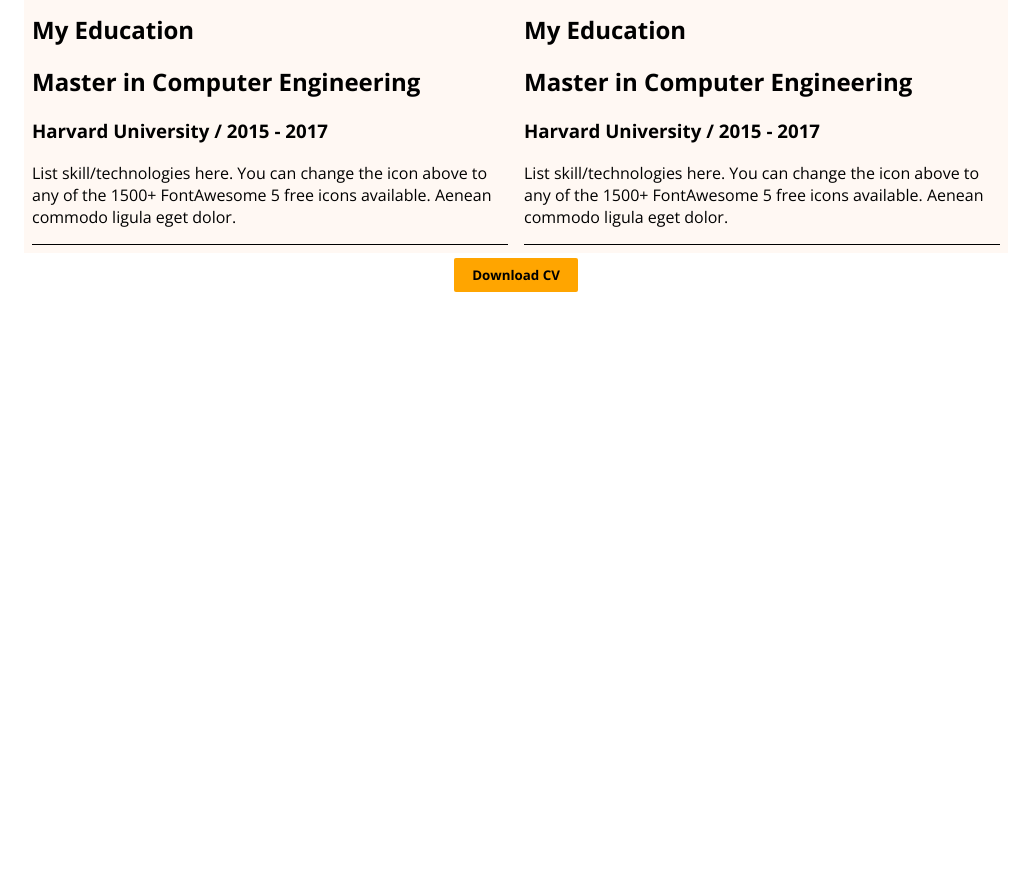
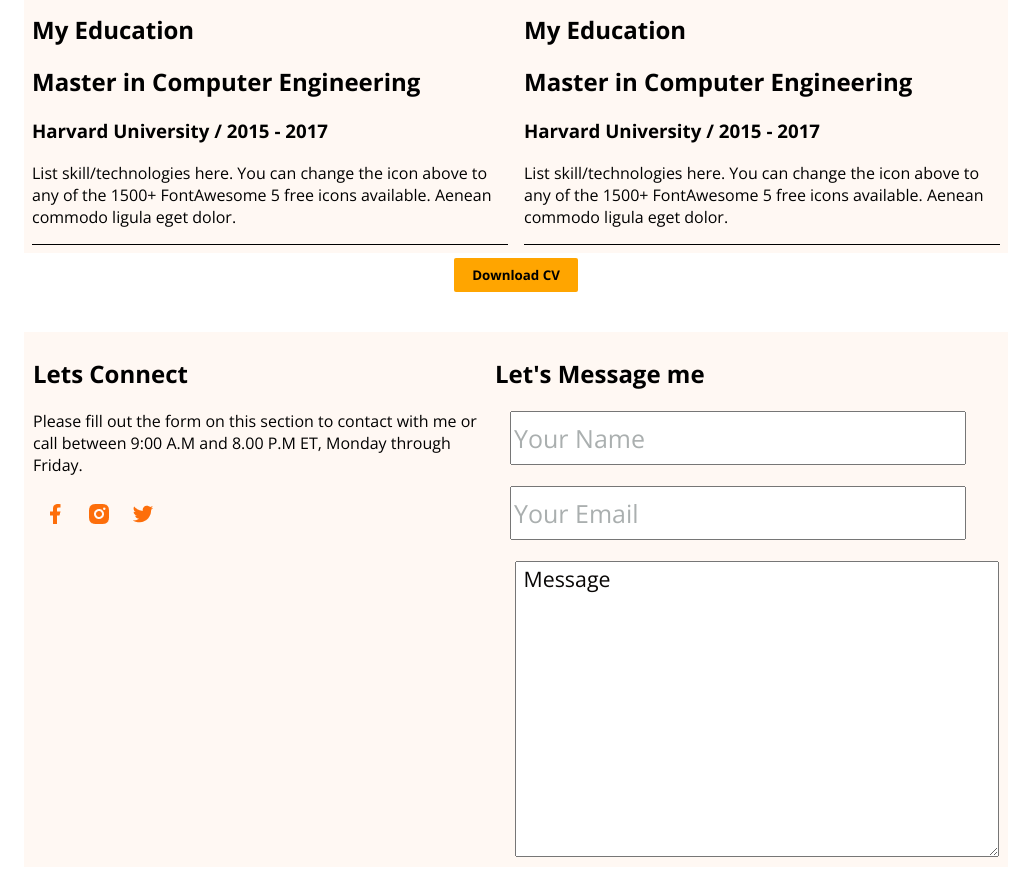
Before and after one commit to Rakib9640/hero-web, a plain HTML site: page index.html in a window 1280 px wide. Shown: the part 2253-3148 px from the top of the page, without its empty margins (124-1154 px from the left). Before the commit the page ends 2553 px from the top, so only its background shows below. Drawn offline with nearby package versions, Linux system fonts and the light colour scheme.

Commit message:
my work now finish

```diff
--- a/index.html
+++ b/index.html
@@ -192,6 +192,41 @@
         </section>
 
         <button class="btn" style="display: block; margin: 0 auto;">Download CV</button>
+        <section class="container">
+
+            <div class="contra-box">
+                <div class="fist">
+                    <h1>Lets Connect</h1>
+                    <p>Please fill out the form on this section to contact with me or call between
+                        9:00 A.M and 8.00 P.M ET, Monday through Friday.</p>
+                        <div class="socil">
+                            <div class="socile">
+                                <img src="img/icons/facebook.png" alt="">
+                            </div>
+                            <div class="socile">
+                                <img src="img/icons/insta.png" alt="">
+                            </div>
+
+                            <div class="socile">
+                                <img src="img/icons/twitter.png" alt="">
+                            </div>
+                        </div>
+
+
+                </div>
+                <div class="fist">
+                    <h1>Let's Message me</h1>
+                    <form action="" class="froms">
+                        <input type="text" placeholder="Your Name">
+                        <input type="text" placeholder="Your Email">
+                        <textarea name="" id="" style="font-size: 16pt"
+                        cols="38" rows="10"> Message</textarea>
+                    </form>
+                </div>
+
+            </div>
+
+        </section>
 
 
 
--- a/style/min.css
+++ b/style/min.css
@@ -96,3 +96,43 @@ background-size: contain;
     border-bottom: 1px solid black;
     margin: 8px 8px;
 }
+.contra-box{
+    display: flex;
+    margin: 40px 0px;
+    background-color: #FFF8F3;
+}
+.froms{
+    display: block;
+}
+input{
+    display: block;
+    width: 28rem;
+    height: 3rem;
+    margin: 21px 15px;
+}
+textarea{
+    margin-left: 20px;
+    color: rgb(8, 6, 5);
+}
+input::placeholder {
+    font-size: 25px;
+    color: rgb(170, 175, 175);
+}
+input{
+    font-size: 25px;
+    color: rgb(8, 6, 5);
+
+}
+.fist{
+    padding: 5px 9px;
+}
+textarea::placeholder{
+    color: aqua;
+}
+.socil{
+    display: flex;
+    justify-content:start;
+}
+.socile{
+    margin: 10px 10px;
+}
```
